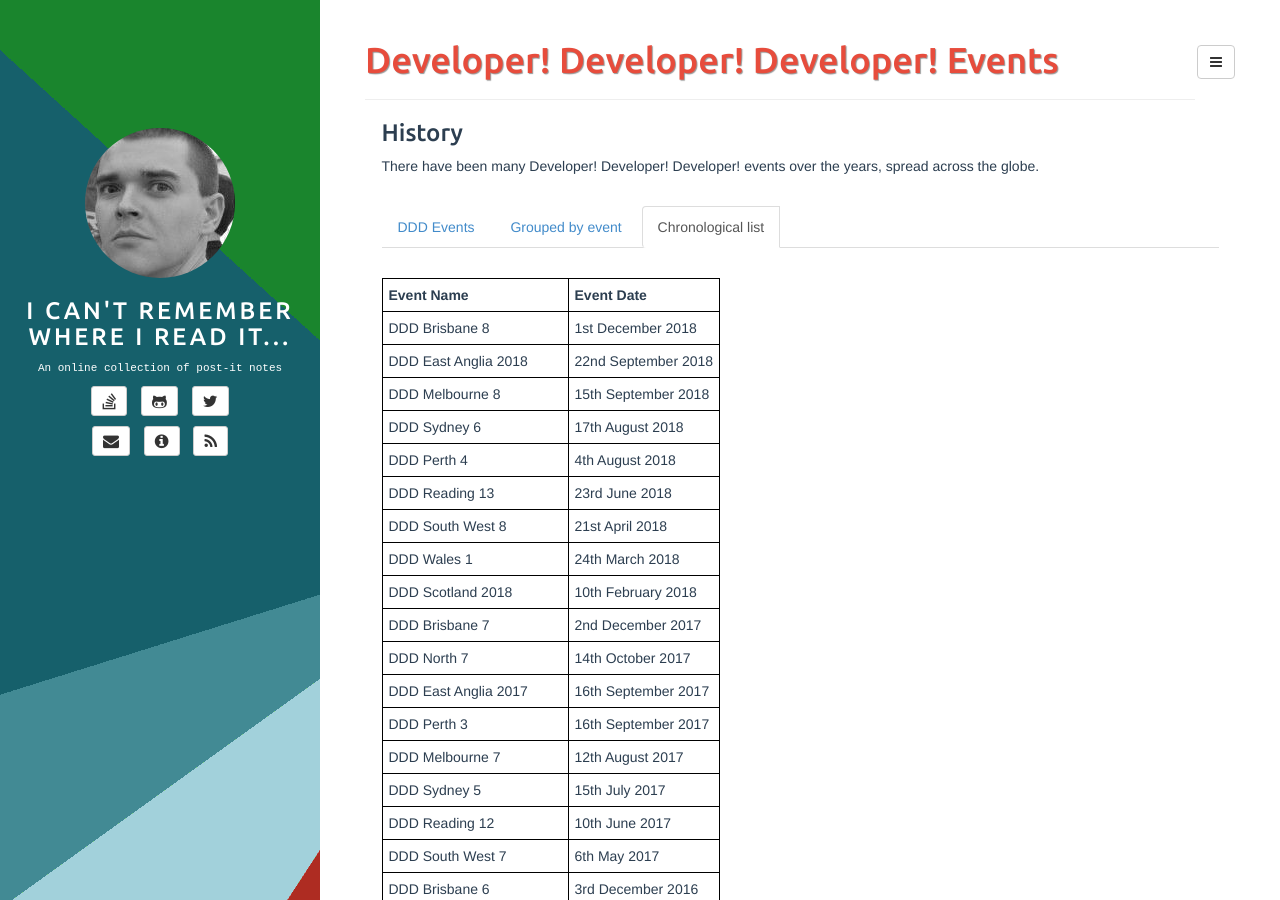
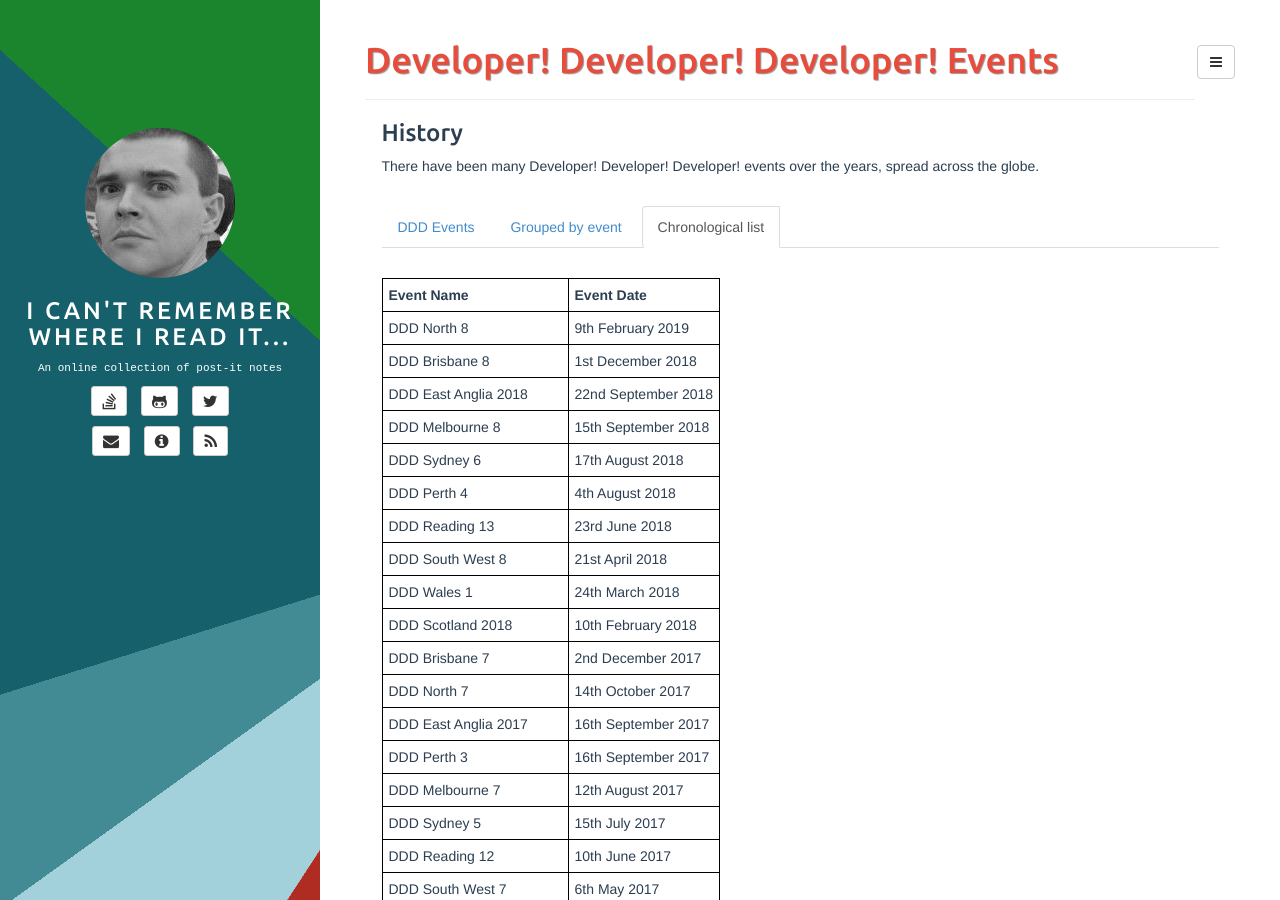
Before and after one commit to adrianbanks/adrianbanks.github.io, a Jekyll site: the page built from ddd-list.md, in a window 1280 px wide and 900 px high. Built offline with Jekyll 4.4.1, drawn with Linux system fonts in a browser that asks for light colours.

Commit message:
Add latest DDD North event

```diff
--- a/ddd-list.md
+++ b/ddd-list.md
@@ -15,6 +15,7 @@ There have been many Developer! Developer! Developer! events over the years, spr
 
 | **Event Name**             | **Event Date**      |
 | -------------------------- | ------------------- |
+|  DDD North 8               | 9th February 2019   |
 |  DDD Brisbane 8            | 1st December 2018   |
 |  DDD East Anglia 2018      | 22nd September 2018 |
 |  DDD Melbourne 8           | 15th September 2018 |
```
Also changed, not shown: ddd-grouped.md (+1 -0 lines).
